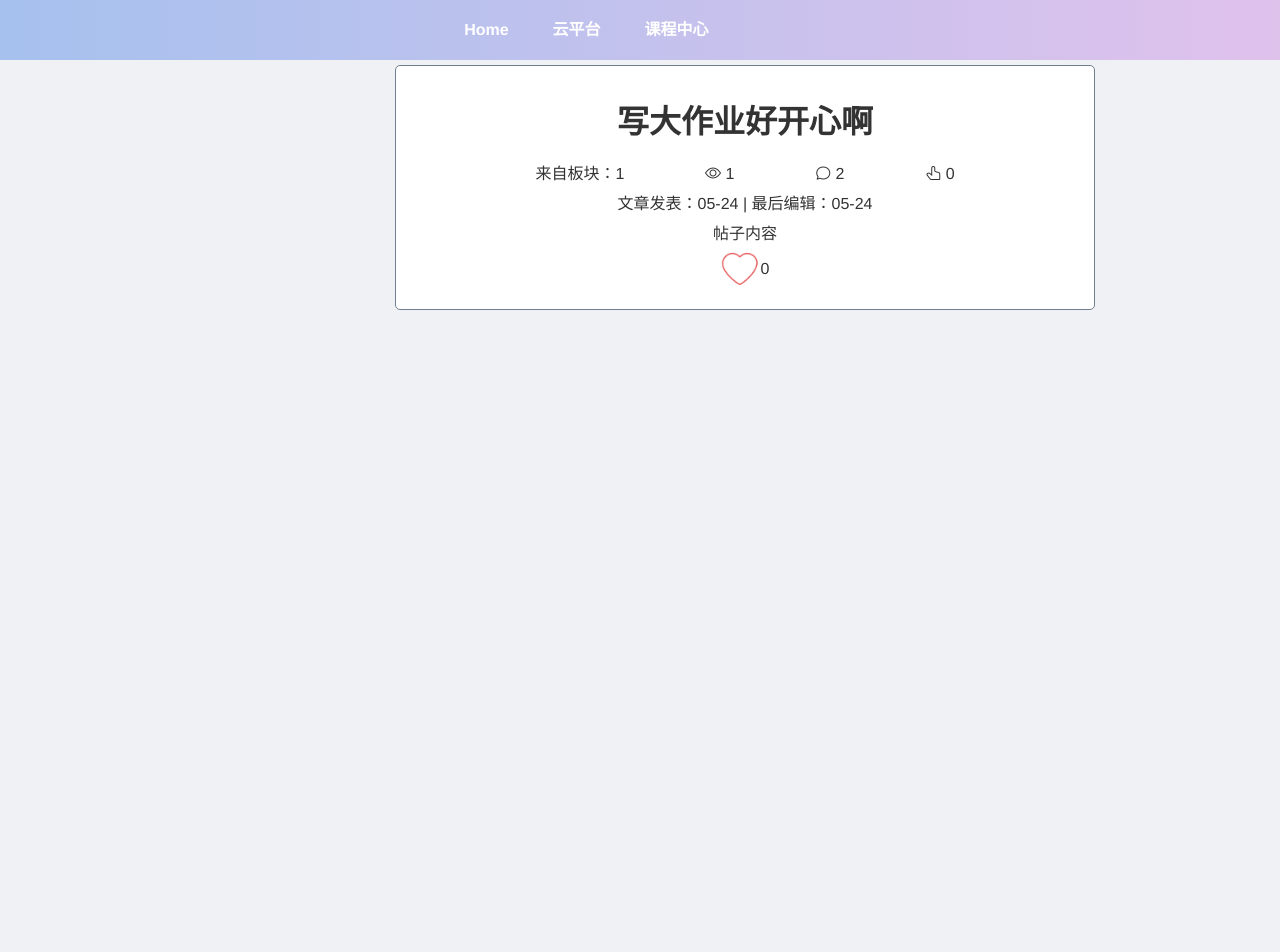
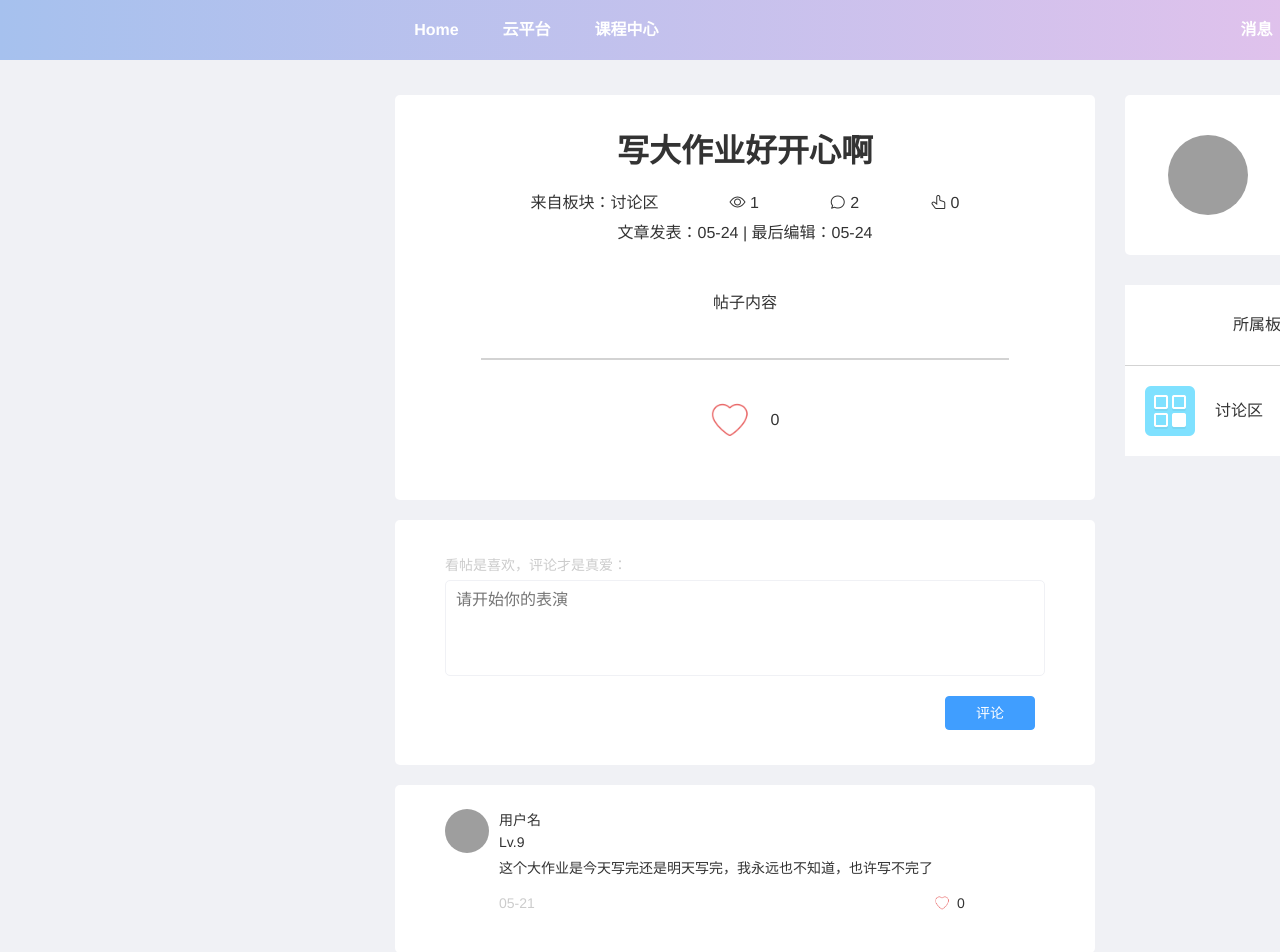
Before and after one commit to shouhou-web/RuanGongB, a Vue app in the folder vueb/: page /post/1 in a window 1280 px wide. Shown: the top 952 px of the page. Built offline with nearby package versions, Linux system fonts and the light colour scheme; no server answers; grey boxes are pictures that could not be loaded.

Commit message:
帖子前端

```diff
--- a/vueb/src/App.vue
+++ b/vueb/src/App.vue
@@ -98,7 +98,7 @@ export default {
 .top .container .logo {
   width: 50px;
   float: left;
-  margin-left: 60px;
+  margin-left: 10px;
 }
 
 .top .container .href {
--- a/vueb/src/network/request.js
+++ b/vueb/src/network/request.js
@@ -31,8 +31,8 @@ export function request(config) {
     //console.log('来到了response拦截success中');
     return response.data
   }, err => {
-    console.log('来到了response拦截failure中');
-    console.log(err);
+    // console.log('来到了response拦截failure中');
+    // console.log(err);
     return err
   })
 
--- a/vueb/src/views/Login.vue
+++ b/vueb/src/views/Login.vue
@@ -40,7 +40,8 @@ export default {
         params: {
           username:this.username,
           password:this.password
-        }
+        },
+        method:'post'
       })
         .then(res => {
           console.log(res);
--- a/vueb/src/views/Post.vue
+++ b/vueb/src/views/Post.vue
@@ -1,43 +1,137 @@
 <template>
   <div class="post">
+    <!-- 左主界面 -->
     <div class="main">
-      <h1>{{Post.Title}}</h1>
+      <!-- 文章主体 -->
+      <div class="article">
+        <h1>{{ post.title }}</h1>
         <!-- 预览各项数据 -->
         <div class="preview">
-        <div class="identify">
-          来自板块：{{Post.PostIdentity}}
+          <div class="identify">来自板块：讨论区</div>
+
+          <div class="preview-browse">
+            <i class="el-icon-view"></i>
+            {{ post.browseNum }}
           </div>
 
-        <div class="browse">
-          <i class="el-icon-view"></i>
-          {{Post.BrowseNum}}
+          <div class="preview-comment">
+            <i class="el-icon-chat-round"></i>
+            {{ post.commentNum }}
           </div>
 
-        <div class="comment">
-           <i class="el-icon-chat-round"></i>
-          {{Post.CommentNum}}
-        </div>
-
-        <div class="likes">
+          <div class="preview-likes">
             <i class="el-icon-thumb"></i>
-          {{Post.LikesNum}}
+            {{ post.likesNum }}
           </div>
         </div>
         <!-- 文章发表时间 -->
         <div class="time">
-        文章发表：{{Post.Time}} | 最后编辑：{{Post.EditTime}}
+          文章发表：{{ post.time }} | 最后编辑：{{ post.editTime }}
         </div>
         <!-- 帖子内容 -->
         <div class="content">
-        {{Post.Content}}
+          {{ post.content }}
         </div>
         <!-- 分割线 -->
         <div class="div"></div>
         <!-- 点赞按钮 -->
         <div class="likes-end">
-        <img @click="isLikes = !isLikes" v-if="!isLikes" src="../assets/Icon/Post/likes.png" alt="">
-        <img @click="isLikes = !isLikes" v-else src="../assets/Icon/Post/likes_cur.png" alt="">
-        {{Post.LikesNum}}
+          <img
+            @click="isLikes = !isLikes"
+            v-if="!isLikes"
+            src="../assets/Icon/Post/likes.png"
+            alt=""
+          />
+          <img
+            @click="isLikes = !isLikes"
+            v-else
+            src="../assets/Icon/Post/likes_cur.png"
+            alt=""
+          />
+          {{ post.likesNum }}
+        </div>
+      </div>
+      <!-- 评论框 -->
+      <div class="new-comment">
+        <div class="title">
+          看帖是喜欢，评论才是真爱：
+        </div>
+        <textarea
+          class="textarea"
+          type="textarea"
+          placeholder="请开始你的表演"
+          v-model="newcomment"
+          maxlength="1000"
+          show-word-limit
+        >
+        </textarea>
+        <el-button class="comment-submit" type="primary">评论</el-button>
+      </div>
+      <!-- 评论区 -->
+      <ul class="comment">
+        <li class="comment-item" v-for="(item, index) in comment" :key="index">
+          <img class="img" :src="item.imagePath" alt="" />
+          <div class="main">
+            <div class="main-top">
+              <div class="main-top-title">
+                <div class="name">
+                  {{ item.userName }}
+                </div>
+                <div class="level">Lv.{{ item.level }}</div>
+              </div>
+              <div class="main-top-manage">管理</div>
+            </div>
+            <div class="content">
+              {{ item.content }}
+            </div>
+            <div class="bottom">
+              <div class="date">
+                {{ item.date }}
+              </div>
+              <div class="likes">
+                <img
+                  class="likes-img"
+                  v-if="!item.isLikes"
+                  src="../assets/Icon/Post/likes.png"
+                  alt=""
+                />
+                <img
+                  class="likes-img"
+                  v-else
+                  src="../assets/Icon/Post/likes_cur.png"
+                  alt=""
+                />
+                {{ post.likesNum }}
+              </div>
+            </div>
+          </div>
+        </li>
+      </ul>
+    </div>
+    <!-- 右侧展示栏 -->
+    <div class="aside">
+      <!-- 作者 -->
+      <div class="author">
+        <img :src="post.imagePath" alt="" />
+        <div class="author-content">
+          <div class="author-name">
+            ♤Ansel♤
+          </div>
+          <div class="author-level">
+            Lv.9
+          </div>
+        </div>
+      </div>
+      <!-- 所属板块 -->
+      <div class="section-head">
+        所属板块
+      </div>
+      <div class="div"></div>
+      <div class="section-body">
+        <img src="../assets/Icon/Post/section.png" alt="" />
+        <div class="content">
+          讨论区
+        </div>
       </div>
     </div>
   </div>
@@ -48,32 +142,51 @@ export default {
   name: "Post",
   data() {
     return {
-      isLikes:false,
-      Post: {
-        PostID: 123,
-        UserID: 233,
-        PostIdentity : 1,
-        Content: "帖子内容",
-        UserName: "用户名",
-        AccessoryPath: "附件路径",
-        ImagePath:
+      isLikes: false,
+      newcomment: "",
+      post: {
+        postID: 123,
+        userID: 233,
+        postIdentity: 1,
+        content: "帖子内容",
+        userName: "用户名",
+        accessoryPath: "附件路径",
+        imagePath:
           "http://forum.loheagn.com/assets/avatars/MC8w4ARonPhlzlbb.png",
-        Title: "写大作业好开心啊",
-        LikesNum: 0,
-        BrowseNum: 1,
-        CommentNum: 2,
-        Time:'05-24',
-        EditTime:'05-24'
+        title: "写大作业好开心啊",
+        likesNum: 0,
+        browseNum: 1,
+        commentNum: 2,
+        time: "05-24",
+        editTime: "05-24"
       },
-      Comment:[
+      User: {},
+      comment: [
         {
-          CommentID:1,
-          UserID:233,
-          PostID:123,
-          Content:'评论内容',
-          UserName:'用户名',
-          ImagePath:'https://bbs.mihoyo.com/bh3/accountCenter/postList?id=4018242',
-          UserLevel:2
+          commentID: 1,
+          userID: 233,
+          postID: 123,
+          level: 9,
+          date: "05-21",
+          likesNum: 25,
+          content: "这个大作业是今天写完还是明天写完，我永远也不知道，也许写不完了",
+          userName: "用户名",
+          imagePath:
+            "https://img-static.mihoyo.com/communityweb/upload/b847b9027dc47246d1e2b11b172764b4.png",
+          userLevel: 2
+        },
+        {
+          commentID: 1,
+          userID: 233,
+          postID: 123,
+          level: 9,
+          date: "05-21",
+          likesNum: 25,
+          content: "评论内容",
+          userName: "用户名",
+          imagePath:
+            "https://img-static.mihoyo.com/communityweb/upload/b847b9027dc47246d1e2b11b172764b4.png",
+          userLevel: 2
         }
       ]
     };
@@ -91,37 +204,245 @@ export default {
 };
 </script>
 <style>
-.post .main{
+.post {
+  display: flex;
+  margin-top: 30px;
+  height: auto;
+}
+/* 主文章 */
+.post .main .article {
   display: flex;
   line-height: 30px;
   flex-direction: column;
   align-items: center;
   width: 700px;
-  border: 1px solid slategray;
   border-radius: 5px;
   margin: 5px;
   padding: 20px;
   background-color: #fff;
 }
 
-.post .main .preview{
+.post .main .article .preview {
   display: flex;
   align-items: center;
   justify-content: space-around;
   width: 500px;
 }
 
-.post .main .likes-end{
+.post .main .article .content {
+  margin: 20px 0;
+  padding: 20px;
+}
+
+.post .main .article .div {
+  height: 2px;
+  background-color: lightgrey;
+  width: 80%;
+}
+
+.post .main .article .likes-end {
   display: flex;
+  align-items: center;
+  margin: 20px;
+  padding: 20px;
+}
+
+.post .main .article .likes-end img {
+  width: 40px;
+  height: 40px;
+  margin-right: 20px;
+}
+
+/* 侧边栏 */
+.post .aside {
+  display: flex;
+  flex-direction: column;
+  margin-left: 20px;
+  padding: 5px;
+}
+
+/* 侧边栏-作者 */
+.post .aside .author {
+  display: flex;
+  justify-content: space-around;
+  align-items: center;
+  border-radius: 5px;
+  background-color: #fff;
+  width: 280px;
+  height: 160px;
+  padding: 20px;
+}
+
+.post .aside .author .author-content {
+  display: flex;
+  flex-direction: column;
+  justify-content: space-around;
+  line-height: 30px;
+}
+
+/* 侧边栏-所属模块 */
+.post .aside .section-head {
+  display: flex;
+  justify-content: center;
+  align-items: center;
+  background-color: #fff;
+  width: 280px;
+  height: 80px;
+  margin-top: 30px;
+}
+
+.post .aside .div {
+  height: 1px;
+  background-color: lightgrey;
+  width: 100%;
+}
+
+.post .aside .section-body {
+  background-color: #fff;
+  display: flex;
+  align-items: center;
+  width: 280px;
+  height: 90px;
+  padding: 20px;
+}
+
+.post .aside .section-body .content {
+  margin-left: 20px;
+}
+
+.post .aside .author img {
+  width: 80px;
+  height: 80px;
+  border-radius: 50%;
+}
+
+/* 评论输入 */
+.post .main .new-comment {
+  display: flex;
+  flex-direction: column;
+  justify-content: flex-start;
+  width: 700px;
+  height: 245px;
+  padding: 30px 50px;
+  background-color: #fff;
+  margin: 20px 5px;
+  border-radius: 5px;
+}
+
+.post .main .new-comment .title {
+  display: flex;
+  justify-content: flex-start;
+  line-height: 30px;
+  font-size: 14px;
+  color: #ccc;
+}
+
+.post .main .new-comment .textarea {
+  border: 0;
+  border: 1px solid #f0f1f5;
+  border-radius: 5px;
+  background-color: #fff;
+  width: 600px;
+  height: 100px;
+  padding: 10px;
+  resize: none;
+  outline: none;
+}
+
+.comment-submit {
+  widows: 86px;
+  height: 34px;
+  margin: 20px 10px 5px 500px;
+  display: flex;
+  align-items: center;
+  justify-content: center;
+}
+
+/* 评论样式 */
+.post .main .comment {
+  margin-bottom: 30px;
+}
+
+.post .main .comment .comment-item {
+  background-color: #fff;
+  width: 700px;
+  height: 168px;
+  padding: 24px 50px;
+  line-height: 22px;
+  font-size: 14px;
+  display: flex;
+  justify-content: flex-start;
+  margin: 0px 5px;
+  border-radius: 5px;
+}
+
+.post .main .comment .img {
+  width: 44px;
+  height: 44px;
+  border-radius: 50%;
+}
+
+.post .main .comment .main {
+  display: flex;
+  flex-direction: column;
+  align-items: flex-start;
+  line-height: 30px;
+  padding: 0 10px;
+}
+
+.post .main .comment .main .main-top {
+  display: flex;
+  justify-content: flex-start;
+  width: 500px;
+  font-size: 14px;
+  line-height: 22px;
+}
+
+.post .main .comment .main .main-top-title {
+  display: flex;
+  flex-direction: column;
+  align-items: flex-start;
+  width: 44px;
+  height: 44px;
+}
+
+.post .main .comment .main .main-top-manage {
+  margin-left: 400px;
+  color: #fff;
+  font-size: 14px;
+  width: 60px;
+}
+
+.post .main .comment .main .main-top-manage:hover {
+  color: #ccc;
+}
+
+.post .main .comment .main .bottom {
+  display: flex;
+  flex-direction: row;
+  margin-top: 5px;
+}
+
+.post .main .comment .main .bottom .date {
+  color: #ccc;
+  font-size: 14px;
+}
+
+.post .main .comment .main .bottom .likes {
+  margin-left: 400px;
+  display: flex;
+  width: 30px;
+  justify-content: space-between;
   align-items: center;
 }
 
-.post .main .likes-end img{
-  width: 40px;
-  height:40px
+.post .main .comment .main .bottom .likes-img {
+  width: 15.33px;
+  height: 15.33px;
 }
-.el-main{
+
+.el-main {
   background-color: #f0f1f5 !important;
-
+  height: auto;
 }
 </style>
```
Also changed, not shown: vueb/src/main.js (+8 -29 lines), vueb/src/assets/Icon/Post/section.png (added). Lines whose indentation alone changed are shown as unchanged.
